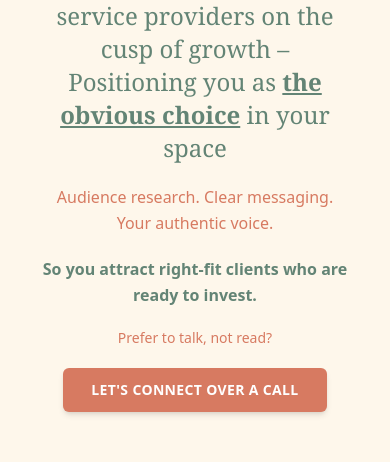
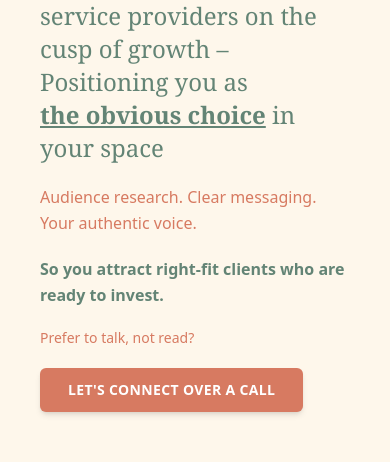
Before and after one commit to amitrverma/ruchika-website, a Next.js app: page / in a window 390 px wide. Shown: the part 534-996 px from the top of the page. Built offline with nearby package versions, Linux system fonts and the light colour scheme.

Commit message:
mobile freindly text

```diff
--- a/src/app/components/About/AboutIntroShort.tsx
+++ b/src/app/components/About/AboutIntroShort.tsx
@@ -17,14 +17,14 @@ export default function AboutIntroShort() {
           whileInView={{ opacity: 1, y: 0 }}
           transition={{ duration: 0.8, delay: 0.2 }}
           viewport={{ once: true }}
-          className="text-brandDark space-y-6 text-center md:text-left order-1 md:order-2"
+          className="text-brandDark space-y-6 text-left order-1 md:order-2"
         >
           <h2 className="text-2xl sm:text-3xl md:text-4xl font-serif italic leading-tight">
             Hi, I’m{" "}
             <span className="not-italic font-bold text-brandDark">Ruchika</span>
           </h2>
 
-          <p className="text-base sm:text-lg md:text-2xl font-serif leading-relaxed max-w-xl mx-auto md:mx-0">
+          <p className="text-base sm:text-lg md:text-2xl font-serif leading-relaxed max-w-xl md:mx-0">
             I help scaling service providers with their{" "}
             <span className="font-semibold text-brandSecondary">
               brand messaging and conversion-focused copy
@@ -32,7 +32,7 @@ export default function AboutIntroShort() {
             .
           </p>
 
-          <p className="text-base sm:text-lg md:text-2xl font-serif leading-relaxed max-w-xl mx-auto md:mx-0">
+          <p className="text-base sm:text-lg md:text-2xl font-serif leading-relaxed max-w-xl md:mx-0">
             So they can confidently market their services, connect deeply with
             their audience, and attract right-fit clients who truly value their
             expertise.
--- a/src/app/components/Home/Hero.tsx
+++ b/src/app/components/Home/Hero.tsx
@@ -18,7 +18,7 @@ export default function Hero() {
         </div>
 
         {/* === Left — Text === */}
-        <div className="text-center md:text-left space-y-5 text-brandSecondary px-4 md:px-0">
+        <div className="text-left space-y-5 text-brandSecondary px-4 md:px-0">
 
           <p className="font-semibold text-sm md:text-base">
             Messaging-first copywriter for websites, emails & sales pages.
@@ -31,7 +31,7 @@ export default function Hero() {
             Strategic copywriting for <br className="hidden md:block" />
             service providers on the cusp <br className="hidden md:block" />
             of growth – Positioning you as <br className="hidden md:block" />
-            <span className="font-semibold underline">the obvious choice</span>{" "}
+            <span className="font-semibold underline whitespace-nowrap">the obvious choice</span>{" "}
             in your space
           </h1>
 
@@ -48,7 +48,7 @@ export default function Hero() {
           <CTAButton
             href="/contact"
             size="md"
-            className="block w-max mx-auto md:mx-0"
+            className="block w-max"
           >
             LET&apos;S CONNECT OVER A CALL
           </CTAButton>
```
